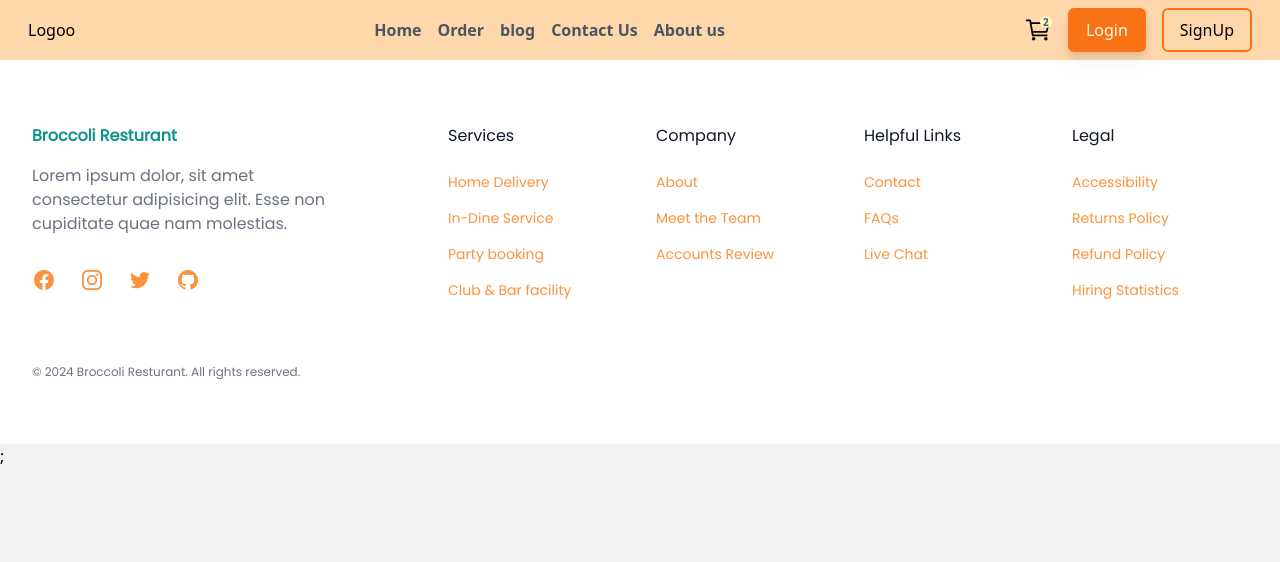
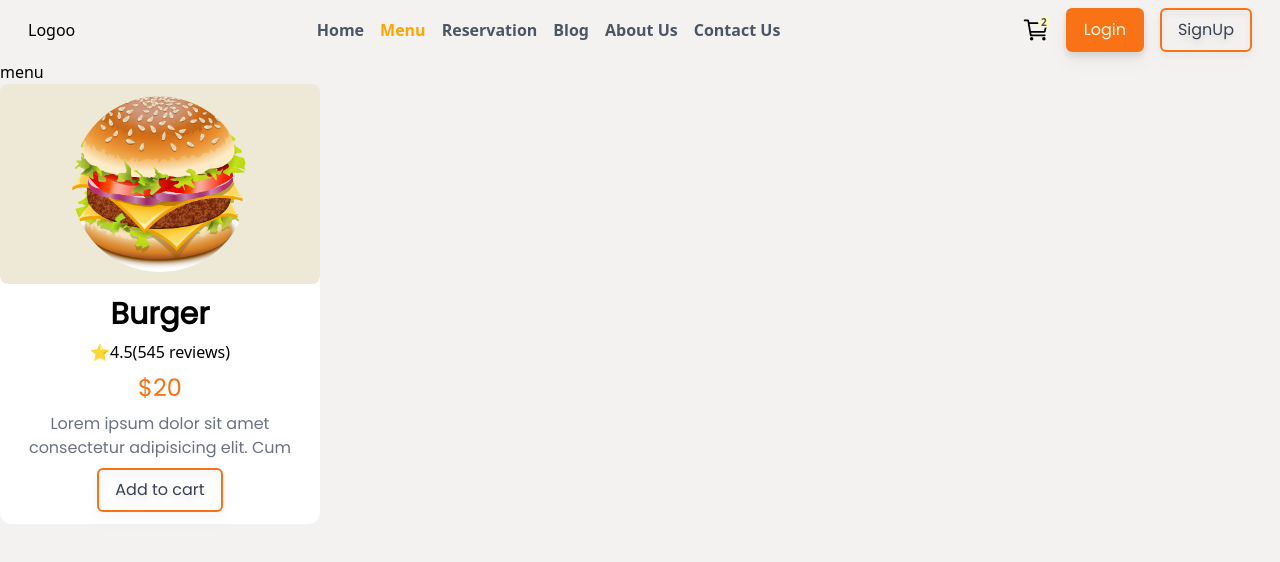
Before and after one commit to Nigam2004/Food-Order-Frontend, a React (Vite) app: page /menu in a window 1280 px wide. Shown: the top 562 px of the page. Built offline with nearby package versions, Linux system fonts and the light colour scheme.

Commit message:
item card done and all page aded to page folder

```diff
--- a/src/App.jsx
+++ b/src/App.jsx
@@ -1,5 +1,10 @@
 import React from "react";
 import Home from "./pages/home";
+import Menu from "./pages/Menu";
+import Reservation from "./pages/Reservation";
+import Blog from "./pages/Blog";
+import AboutUs from "./pages/AboutUs";
+import ContactUs from "./pages/ContactUs";
 import NavBar from "./components/NavBar";
 import Footer from "./components/Footer";
 import { BrowserRouter as Router, Routes, Route } from "react-router-dom";
@@ -10,8 +15,12 @@ function App() {
         <NavBar></NavBar>
         <Routes>
           <Route exact path="/" Component={Home}></Route>
+          <Route path="/menu" Component={Menu}></Route>
+          <Route path="/reservation" Component={Reservation}></Route>
+          <Route path="/blog" Component={Blog}></Route>
+          <Route path="/aboutus" Component={AboutUs}></Route>
+          <Route path="/contactus" Component={ContactUs}></Route>
         </Routes>
-        <Footer></Footer>
       </Router>
     </>
   );
--- a/src/Custume Compnent/CustumElememt.jsx
+++ b/src/Custume Compnent/CustumElememt.jsx
@@ -2,7 +2,7 @@ import React, { Children } from "react";
 
 export function CustumButtonFilled({ children, handler }) {
   return (
-    <div className=" border-2 border-orange-500 bg-orange-500 py-2 px-4  rounded-md text-yellow-50 drop-shadow-lg shadow-orange-500 cursor-pointer">
+    <div className=" border-2 border-orange-500 bg-orange-500 py-2 px-4  rounded-md text-yellow-50 duration-300 drop-shadow-lg shadow-orange-500 cursor-pointer w-fit font-poppins hover:bg-transparent hover:text-gray-700 ">
       {children}
     </div>
   );
@@ -10,7 +10,7 @@ export function CustumButtonFilled({ children, handler }) {
 
 export function CustomButtonOutline({ children, handler }) {
   return (
-    <div className="border-2 py-2 px-4  rounded-md border-orange-500 ease-in-out duration-300 hover:drop-shadow-lg shadow-orange-500/50 cursor-pointer">
+    <div className="border-2 py-2 px-4  rounded-md border-orange-500  duration-300 drop-shadow-lg shadow-orange-500/50 cursor-pointer  w-fit text-center font-poppins text-gray-700 hover:bg-orange-500 hover:text-yellow-50 ">
       {children}
     </div>
   );
--- /dev/null
+++ b/src/components/Itemcard.jsx
@@ -0,0 +1,30 @@
+import React from "react";
+import { CustomButtonOutline } from "../Custume Compnent/CustumElememt";
+
+function Itemcard() {
+  return (
+    <div className="bg-white text-black rounded-xl cursor-pointer duration-500 hover:shadow-xl w-80">
+      <div className=" p-3 bg-[#eee8d7] rounded-lg flex justify-center items-center  ">
+        <img
+          src="src/assets/Burger.png"
+          alt="burger"
+          className="h-44 w-44 rounded-full"
+        />
+      </div>
+      <div className="flex justify-center items-center flex-col p-3 gap-2 ">
+        <h1 className="text-3xl font-poppins font-semibold">Burger</h1>
+        <p>⭐4.5(545 reviews)</p>
+        <h1 className="text-2xl font-poppins text-orange-500 font-medium ">
+          $20
+        </h1>
+        <p className="text-xs font-normal text-center font-poppins sm:text-base text-gray-500">
+          Lorem ipsum dolor sit amet consectetur adipisicing elit. Cum
+        </p>
+
+        <CustomButtonOutline>Add to cart</CustomButtonOutline>
+      </div>
+    </div>
+  );
+}
+
+export default Itemcard;
--- a/src/components/NavBar.jsx
+++ b/src/components/NavBar.jsx
@@ -11,26 +11,27 @@ import { Link, NavLink } from "react-router-dom";
 function NavBar() {
   let [isOpen, setIsOpen] = useState(false);
   const Links = [
-    { name: "Home", Link: "/", id: "1" },
-    { name: "Order", Link: "/service", id: "2" },
-    { name: "blog", Link: "/galary", id: "3" },
-    { name: "Contact Us", Link: "/contact", id: 4 },
-    { name: "About us", Link: "/about", id: 5 },
+    { name: "Home", path: "/", id: "1" },
+    { name: "Menu", path: "/menu", id: "2" },
+    { name: "Reservation", path: "/reservation", id: "3" },
+    { name: "Blog", path: "/blog", id: 4 },
+    { name: "About Us", path: "/aboutus", id: 5 },
+    { name: "Contact Us", path: "/contactus", id: 6 },
   ];
   return (
-    <div className="  flex justify-between items-center px-7 py-2 bg-orange-200">
+    <div className="  flex justify-between items-center px-7 py-2 ">
       <div>Logoo</div>
 
       <ul
         className={`sm:flex pl-8 sm:pl-0 sm:items-center sm:pb-0  absolute  sm:static sm:gap-4
-        sm:z-auto  z-[-1] sm: left-0  sm:w-auto transition-all font-semibold text-gray-600 bg-orange-200
+        sm:z-auto  z-[-1] sm: left-0  sm:w-auto transition-all font-semibold text-gray-600
         w-full   duration-700 ease-in ${isOpen ? "top-[76px]" : "top-[-130px]"}
              `}
       >
         {Links.map((item) => {
           return (
             <li className="py-2 animation cursor-pointer" key={item.id}>
-              <NavLink>{item.name}</NavLink>
+              <NavLink to={item.path}>{item.name}</NavLink>
             </li>
           );
         })}
--- a/src/index.css
+++ b/src/index.css
@@ -31,3 +31,10 @@ body {
   transform: scale(1);
   border-radius: 50%;
 }
+.active {
+  color: orange;
+}
+.slick-prev {
+  background-color: orange;
+  border-radius: 50%;
+}
--- /dev/null
+++ b/src/pages/AboutUs.jsx
@@ -0,0 +1,11 @@
+import React from "react";
+
+function AboutUs() {
+  return (
+    <div>
+      <h1>About</h1>
+    </div>
+  );
+}
+
+export default AboutUs;
--- /dev/null
+++ b/src/pages/Blog.jsx
@@ -0,0 +1,11 @@
+import React from "react";
+
+function Blog() {
+  return (
+    <div>
+      <h1>blog</h1>
+    </div>
+  );
+}
+
+export default Blog;
--- /dev/null
+++ b/src/pages/ContactUs.jsx
@@ -0,0 +1,11 @@
+import React from "react";
+
+function ContactUs() {
+  return (
+    <div>
+      <h1>Contact</h1>
+    </div>
+  );
+}
+
+export default ContactUs;
--- /dev/null
+++ b/src/pages/Menu.jsx
@@ -0,0 +1,13 @@
+import React from "react";
+import Itemcard from "../components/Itemcard";
+
+function Menu() {
+  return (
+    <div>
+      <h1>menu</h1>
+      <Itemcard></Itemcard>
+    </div>
+  );
+}
+
+export default Menu;
--- /dev/null
+++ b/src/pages/Reservation.jsx
@@ -0,0 +1,11 @@
+import React from "react";
+
+function Reservation() {
+  return (
+    <div>
+      <h1>reservation</h1>
+    </div>
+  );
+}
+
+export default Reservation;
--- a/src/pages/home.jsx
+++ b/src/pages/home.jsx
@@ -28,11 +28,8 @@ function Home() {
             non beatae, enim expedita natus molestias optio nobis dolor possimus
             odio?
           </p>
-          <div className=" text-xs  w-[130px] sm:h-[25px]  flex mt-4 items-center md:h-[30px] md:w-[148px] md:text-base  ">
-            <CustumButtonFilled>Book Your Table</CustumButtonFilled>
-          </div>
+          <CustumButtonFilled>Book Your Table</CustumButtonFilled>
         </div>
-
         <div className="w-1/3" data-aos="fade-left">
           <img
             src={img1}
@@ -49,7 +46,7 @@ function Home() {
           {SliderApi.map((data, index) => {
             return (
               <Fragment key={index}>
-                <FoodCard data={data}></FoodCard>;
+                <FoodCard data={data}></FoodCard>
               </Fragment>
             );
           })}
```
